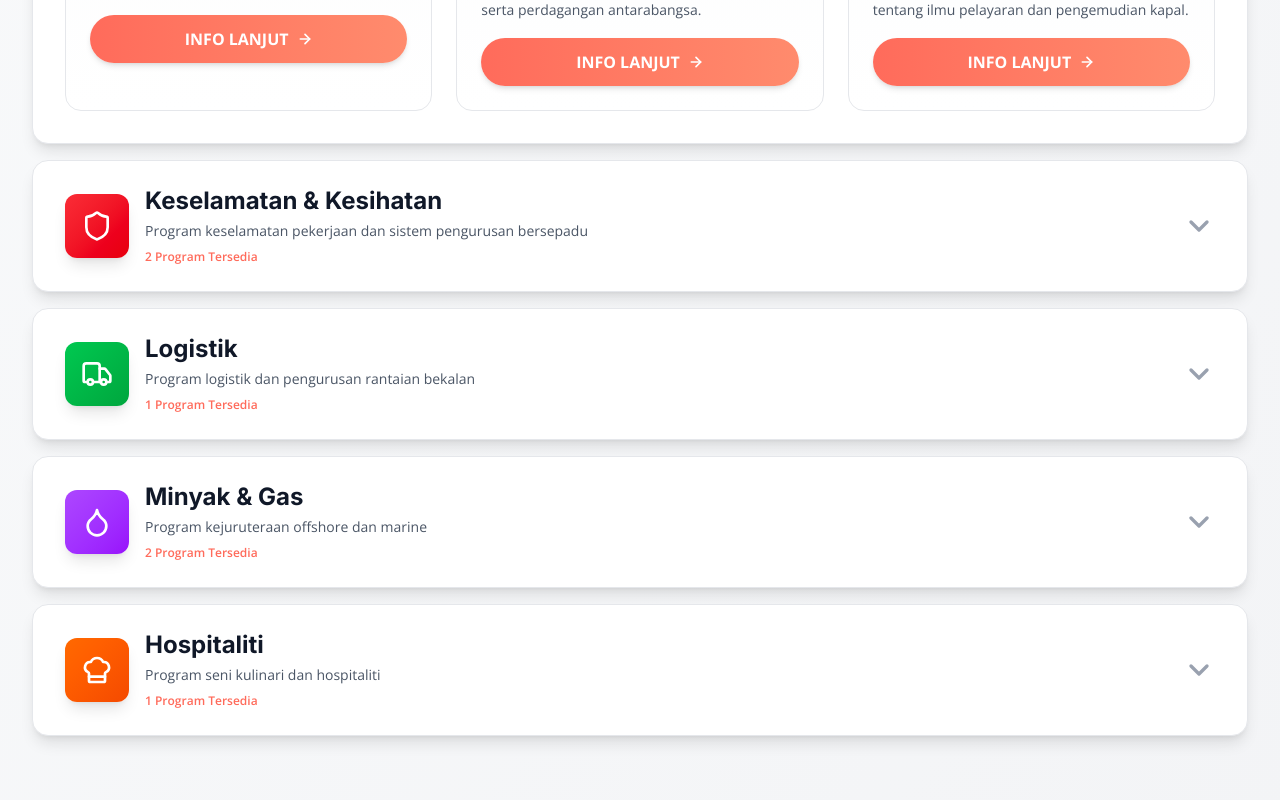
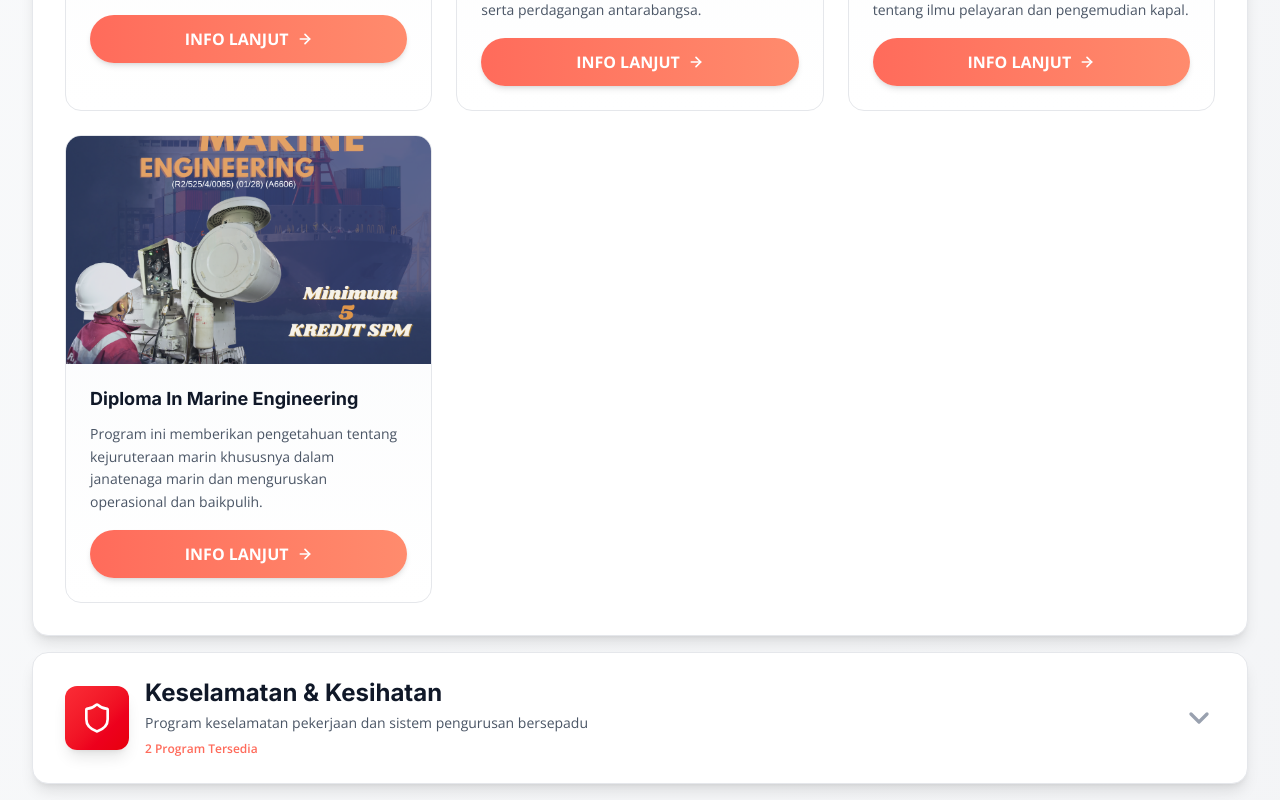
Before and after one commit to kw0rl/ranaco-landing-page, a Next.js app in the folder frontend/: page / in a window 1280 px wide. Shown: the part 6340-7140 px from the top of the page. Built offline with nearby package versions, Linux system fonts and the light colour scheme.

Commit message:
move Diploma In Marine Engineering from minyak & gas to perkapalan

```diff
--- a/frontend/components/Programs.tsx
+++ b/frontend/components/Programs.tsx
@@ -30,6 +30,12 @@ const programCategories = [
         slug: 'nautical-studies',
         image: '/gambar course/nautical studies.png',
         description: 'Melahirkan graduan yang berkualiti, berilmu dan kompeten dalam industri maritim terutamanya dalam sektor pengemudian. Program ini mendedahkan kepada pelajar tentang ilmu pelayaran dan pengemudian kapal.',
+      },
+      {
+        title: 'Diploma In Marine Engineering',
+        slug: 'marine-engineering',
+        image: '/gambar course/diploma in marine engineering.png',
+        description: 'Program ini memberikan pengetahuan tentang kejuruteraan marin khususnya dalam janatenaga marin dan menguruskan operasional dan baikpulih.',
       },
     ]
   },
@@ -81,12 +87,6 @@ const programCategories = [
         slug: 'offshore-engineering',
         image: '/gambar course/offshore.png',
         description: 'Melahirkan graduan yang berkualiti yang berpengetahuan dan berkelayakan dalam bidang marin khususnya dalam luar pantai. Program ini memberikan pengetahuan tentang perstruktran dan rekabentuk plantar minyak.',
-      },
-      {
-        title: 'Diploma In Marine Engineering',
-        slug: 'marine-engineering',
-        image: '/gambar course/diploma in marine engineering.png',
-        description: 'Program ini memberikan pengetahuan tentang kejuruteraan marin khususnya dalam janatenaga marin dan menguruskan operasional dan baikpulih.',
       },
     ]
   },
```
